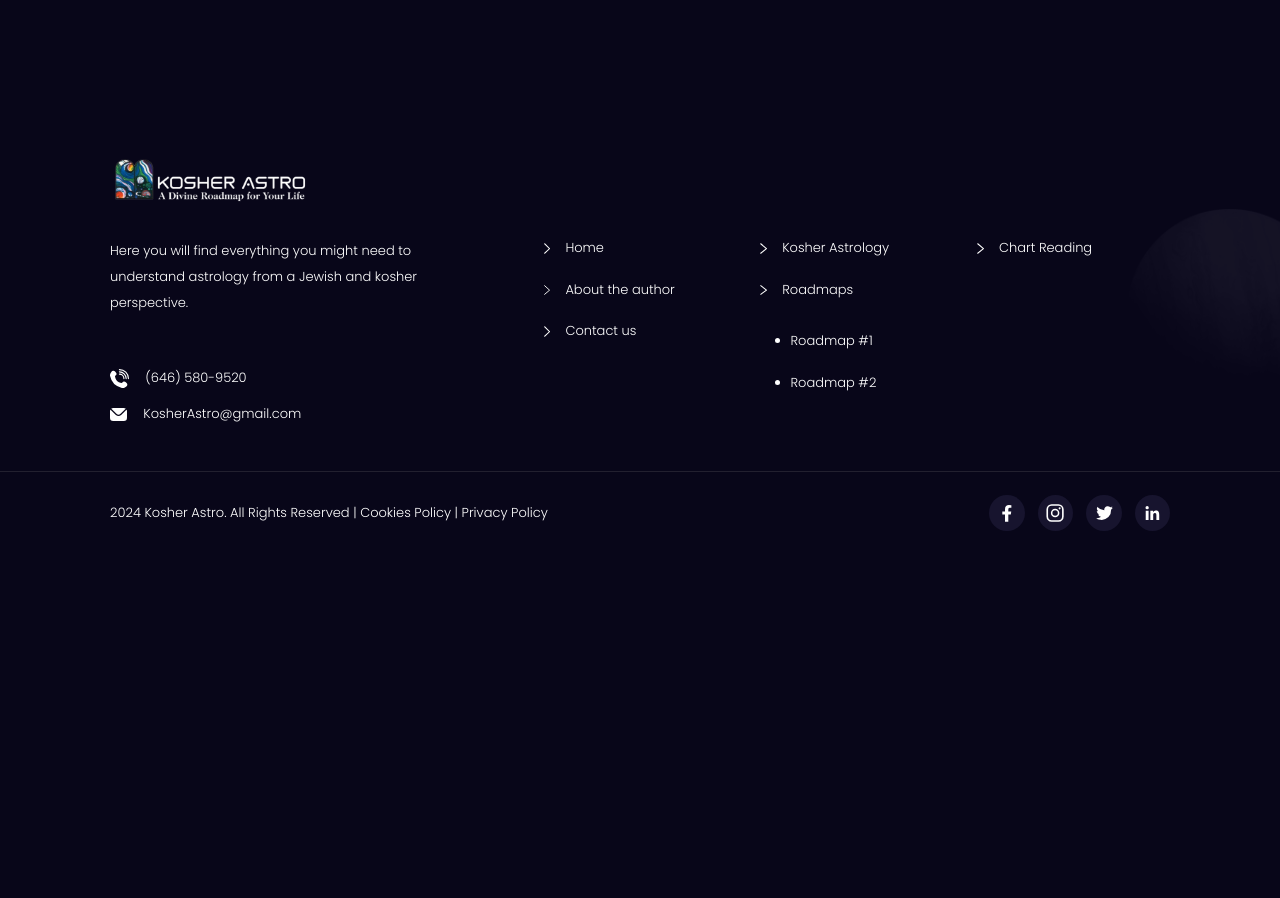
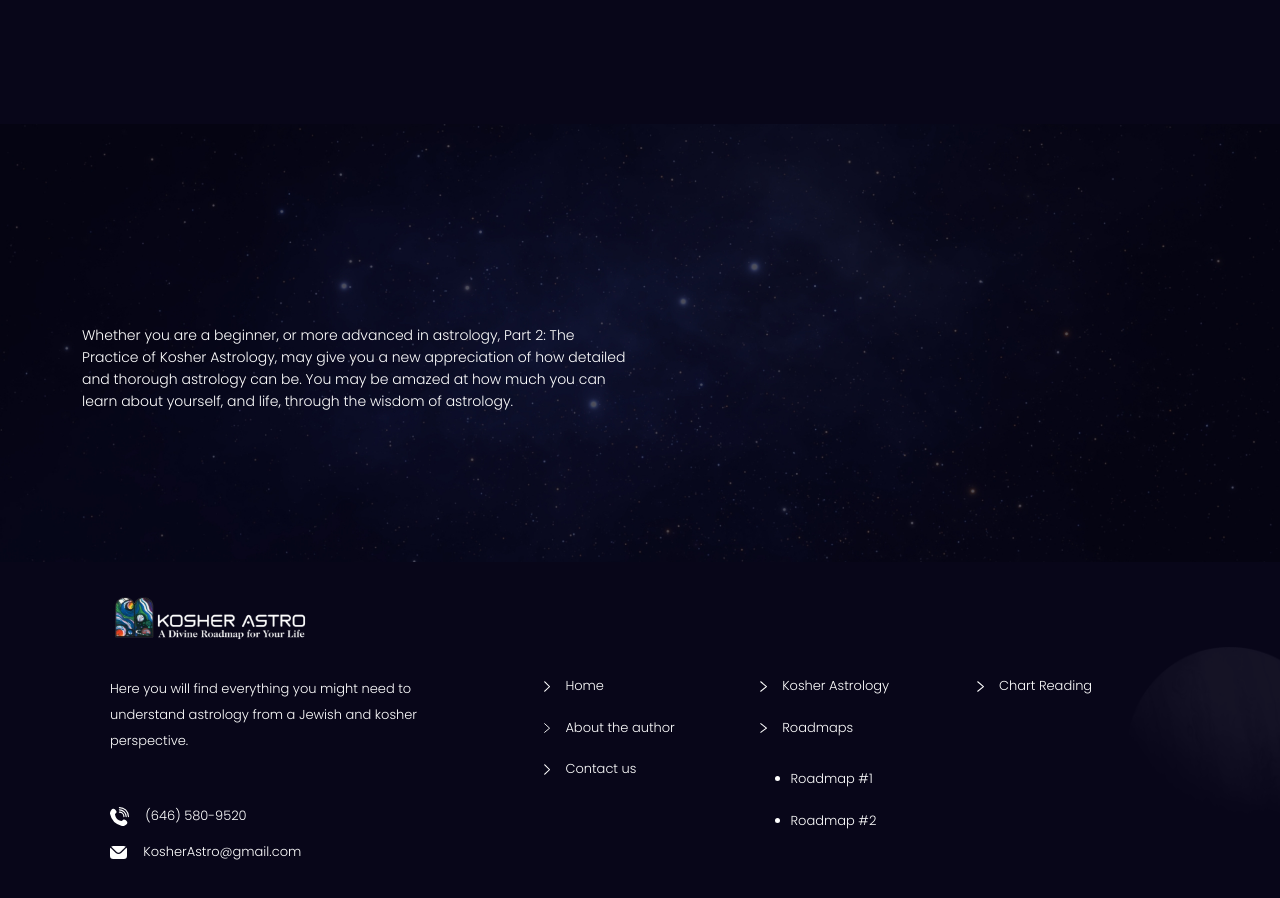
Before and after one commit to Neethuspericorn/kosherastro, a plain HTML site: page guide.html in a window 1280 px wide. Shown: the part 2240-3138 px from the top of the page. Before the commit the page ends 2794 px from the top, so only its background shows below. Drawn offline with nearby package versions, Linux system fonts and the light colour scheme; a web font is replaced by a local one.

Commit message:
session updated

```diff
--- a/guide.html
+++ b/guide.html
@@ -192,6 +192,17 @@
                             </div>
                         </div>
                     </section>
+                    <section class="inner-sec star-blk">
+                        <div class="container custom-container">
+                            <div class="row">
+                                <div class="col-6">
+                                    <div class="desc-para">
+                                        Whether you are a beginner, or more advanced in astrology, Part 2: The Practice of Kosher Astrology, may give you a new appreciation of how detailed and thorough astrology can be. You may be amazed at how much you can learn about yourself, and life, through the wisdom of astrology.
+                                    </div>
+                                </div>
+                            </div>
+                        </div>
+                    </section>
                 </div>
                 <div class="tab-pane fade" id="second-tab-pane" role="tabpanel" aria-labelledby="second-tab" tabindex="0">
 
--- a/scss/tab-contents.scss
+++ b/scss/tab-contents.scss
@@ -107,6 +107,11 @@
                 background-color: #080619;
                 padding: 150px 0;
             }
+            &.star-blk{
+                background: url('../img/home-bg.jpg') no-repeat;
+                background-size: cover;
+                background-position: center;
+            }
 
             .content-wrp {
                 max-width: 775px;
```
Also changed, not shown: css/tab-contents.css.
